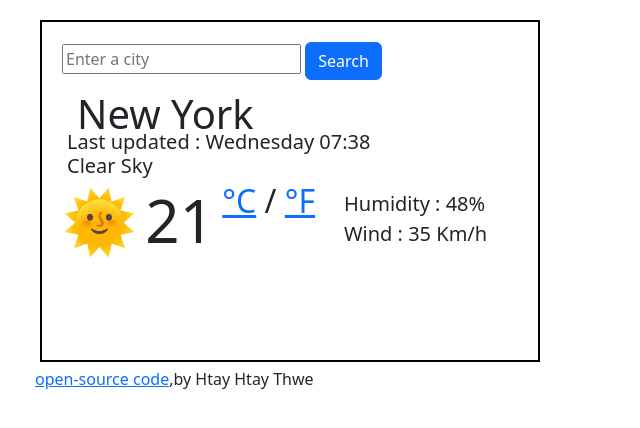
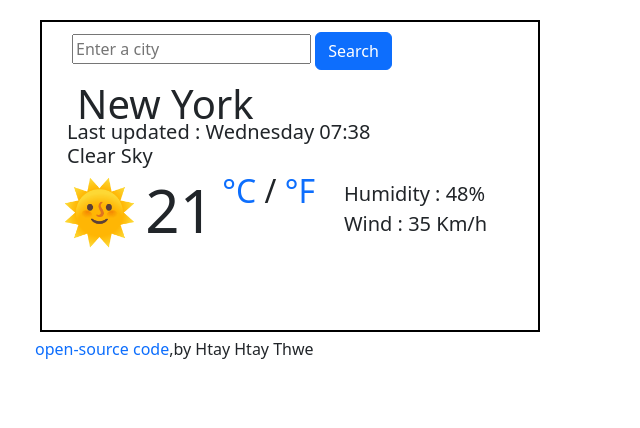
Before and after one commit to htay-htay-thwe/vanilla-weather-app, a plain HTML site: page index.html in a window 1280 px wide. Shown: the whole page, without its empty margins (0-640 px from the left). Drawn offline with nearby package versions, Linux system fonts and the light colour scheme.

Commit message:
next updated

```diff
--- a/src/styles.css
+++ b/src/styles.css
@@ -28,8 +28,8 @@ h1{
     font-size: 20px;
 }
 header{
-    background-size: 70% 100%;
-    padding: 20px 20px;
+    background-size: 70% 70%;
+    padding: 0px 20px;
     border:2px solid black;
     max-width:500px;
     margin: 20px 0px 0px 40px;
@@ -37,3 +37,10 @@ header{
 footer{
     margin: 5px 35px;
 }
+a{
+    text-decoration: none;
+}
+form{
+
+    margin: 10px 10px;
+}
```
